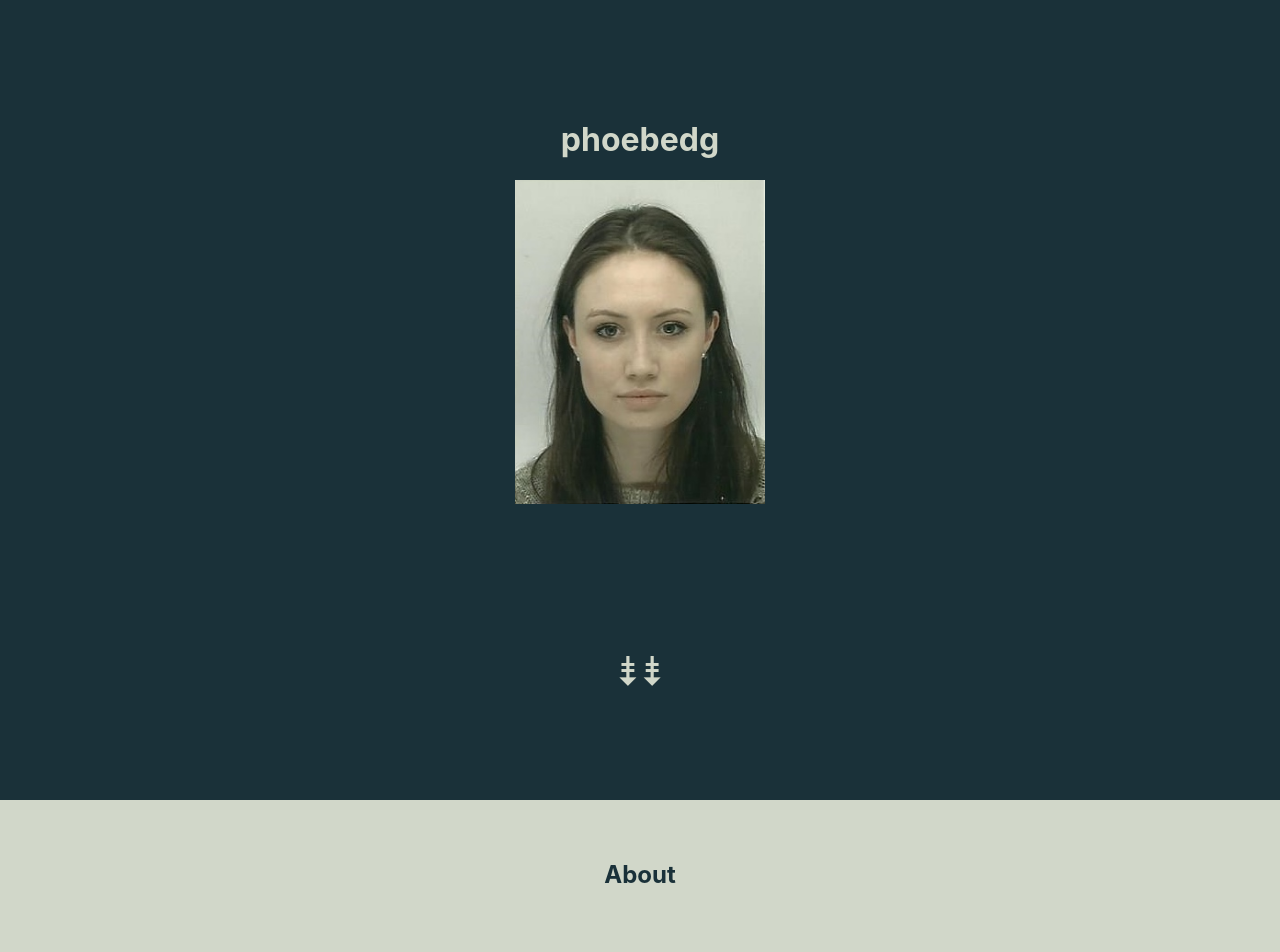
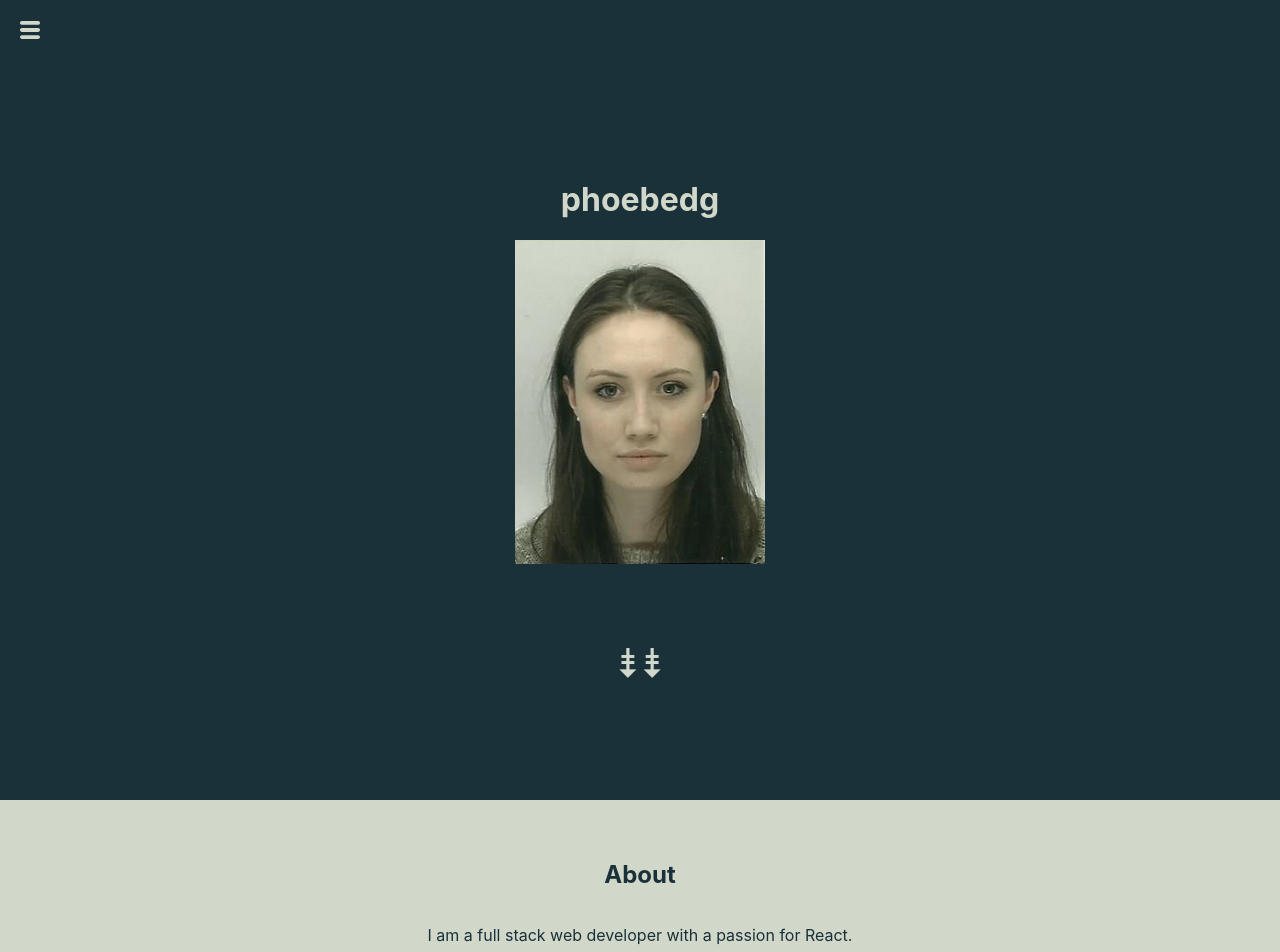
Before and after one commit to phoebedg/personal-website, a React (Create React App) app: page / in a window 1280 px wide. Shown: the top 952 px of the page. Built offline with nearby package versions, Linux system fonts and the light colour scheme.

Commit message:
added navigation and routes

```diff
--- a/src/App.css
+++ b/src/App.css
@@ -1,11 +1,14 @@
-.app__header {
+.app__container {
   min-height: 100vh;
   display: flex;
   flex-direction: column;
+  background-color: #1a3139;
+  color: #d1d7c9;
+}
+
+.app__header {
   align-items: center;
   text-align: center;
-  background-color: #1a3139;
-  color: #d1d7c9;
 }
 
 .app__title {
@@ -17,7 +20,6 @@
 }
 
 .app__arrow {
-  position: absolute;
-  bottom: 65px;
+  margin-top: 70px;
   font-size: 40px;
 }
--- a/src/App.tsx
+++ b/src/App.tsx
@@ -1,19 +1,39 @@
 import React, { Fragment } from "react";
 import { BrowserRouter as Router, Switch, Route } from "react-router-dom";
-import { Home } from "./HomePage/Home.component";
-import phoebepassportphoto from "./static/phoebepassportphoto.jpeg";
+import { Navigation } from "./components/Navigation/Navigation.component";
+import { Home } from "./components/HomePage/Home.component";
+import { Personal } from "./components/Personal/Personal.component";
+import { Professional } from "./components/Professional/Professional.component";
+import { Press } from "./components/Press/Press.component";
+import phoebePassportPhoto from "./static/phoebePassportPhoto.jpeg";
 import "./App.css";
 
 export const App: React.FC = () => {
   return (
     <Fragment>
-      <div className="app__header">
-        <h1 className="app__title">phoebedg</h1>
-        <img className="app__image" src={phoebepassportphoto} alt="passport" />
-        <p className="app__arrow">⇟⇟</p>
-      </div>
       <Router>
+        <div className="app__container">
+          <Navigation />
+          <div className="app__header">
+            <h1 className="app__title">phoebedg</h1>
+            <img
+              className="app__image"
+              src={phoebePassportPhoto}
+              alt="passport"
+            />
+            <p className="app__arrow">⇟⇟</p>
+          </div>
+        </div>
         <Switch>
+          <Route path="/personal">
+            <Personal />
+          </Route>
+          <Route path="/professional">
+            <Professional />
+          </Route>
+          <Route path="/press">
+            <Press />
+          </Route>
           <Route path="/">
             <Home />
           </Route>
--- a/src/HomePage/Home.component.tsx
+++ b/src/components/HomePage/Home.component.tsx
@@ -5,6 +5,9 @@ export const Home = () => {
   return (
     <div className="home">
       <h2 className="home__title">About</h2>
+      <p className="home__text">
+        I am a full stack web developer with a passion for React.
+      </p>
     </div>
   );
 };
--- a/src/HomePage/Home.css
+++ b/src/components/HomePage/Home.css
@@ -10,3 +10,8 @@
 .home__title {
   margin-top: 60px;
 }
+
+.home__text {
+  min-width: 300px;
+  max-width: 500px;
+}
--- /dev/null
+++ b/src/components/Navigation/Navigation.component.tsx
@@ -0,0 +1,42 @@
+import React, { useState, Fragment } from "react";
+import { Link } from "react-router-dom";
+import threeLines from "../../static/threeLines.svg";
+import "./Navigation.css";
+import { routes } from "../../routes";
+
+export const Navigation = () => {
+  const [clicked, setClicked] = useState<boolean>(false);
+  const openNav = (e: React.MouseEvent) => {
+    e.preventDefault();
+    setClicked(!clicked);
+  };
+
+  return (
+    <div className="navigation">
+      <img
+        className="navigation__icon"
+        src={threeLines}
+        alt="nav icon"
+        onClick={openNav}
+      />
+      {clicked && (
+        <Fragment>
+          <div className="navigation__menu">
+            <span className="navigation__item">
+              <Link to={routes.home}>home</Link>
+            </span>
+            <span className="navigation__item">
+              <Link to={routes.personal}>personal</Link>
+            </span>
+            <span className="navigation__item">
+              <Link to={routes.professional}>professional</Link>
+            </span>
+            <span className="navigation__item">
+              <Link to={routes.press}>press</Link>
+            </span>
+          </div>
+        </Fragment>
+      )}
+    </div>
+  );
+};
--- /dev/null
+++ b/src/components/Navigation/Navigation.css
@@ -0,0 +1,22 @@
+.navigation {
+  display: flex;
+  flex-direction: row;
+  padding: 20px;
+}
+
+.navigation__icon {
+  width: 20px;
+  cursor: pointer;
+}
+
+.navigation__menu {
+  display: flex;
+  justify-content: space-evenly;
+  min-width: 260px;
+  width: 350px;
+}
+
+.navigation__item {
+  font-weight: 800;
+  /* text-decoration: none; */
+}
--- /dev/null
+++ b/src/components/Personal/Personal.component.tsx
@@ -0,0 +1,11 @@
+import React from "react";
+import "../HomePage/Home.css";
+
+export const Personal = () => {
+  return (
+    <div className="home">
+      <h2 className="home__title">Personal</h2>
+      <p>Personal Page</p>
+    </div>
+  );
+};
--- /dev/null
+++ b/src/components/Press/Press.component.tsx
@@ -0,0 +1,11 @@
+import React from "react";
+import "../HomePage/Home.css";
+
+export const Press = () => {
+  return (
+    <div className="home">
+      <h2 className="home__title">Press</h2>
+      <p>Press Page</p>
+    </div>
+  );
+};
--- /dev/null
+++ b/src/components/Professional/Professional.component.tsx
@@ -0,0 +1,11 @@
+import React from "react";
+import "../HomePage/Home.css";
+
+export const Professional = () => {
+  return (
+    <div className="home">
+      <h2 className="home__title">Professional</h2>
+      <p>Professional Page</p>
+    </div>
+  );
+};
--- /dev/null
+++ b/src/routes.ts
@@ -0,0 +1,6 @@
+export const routes = {
+  professional: "/professional",
+  personal: "/personal",
+  press: "/press",
+  home: "/"
+};
```
Also changed, not shown: src/static/threeLines.svg (added).
